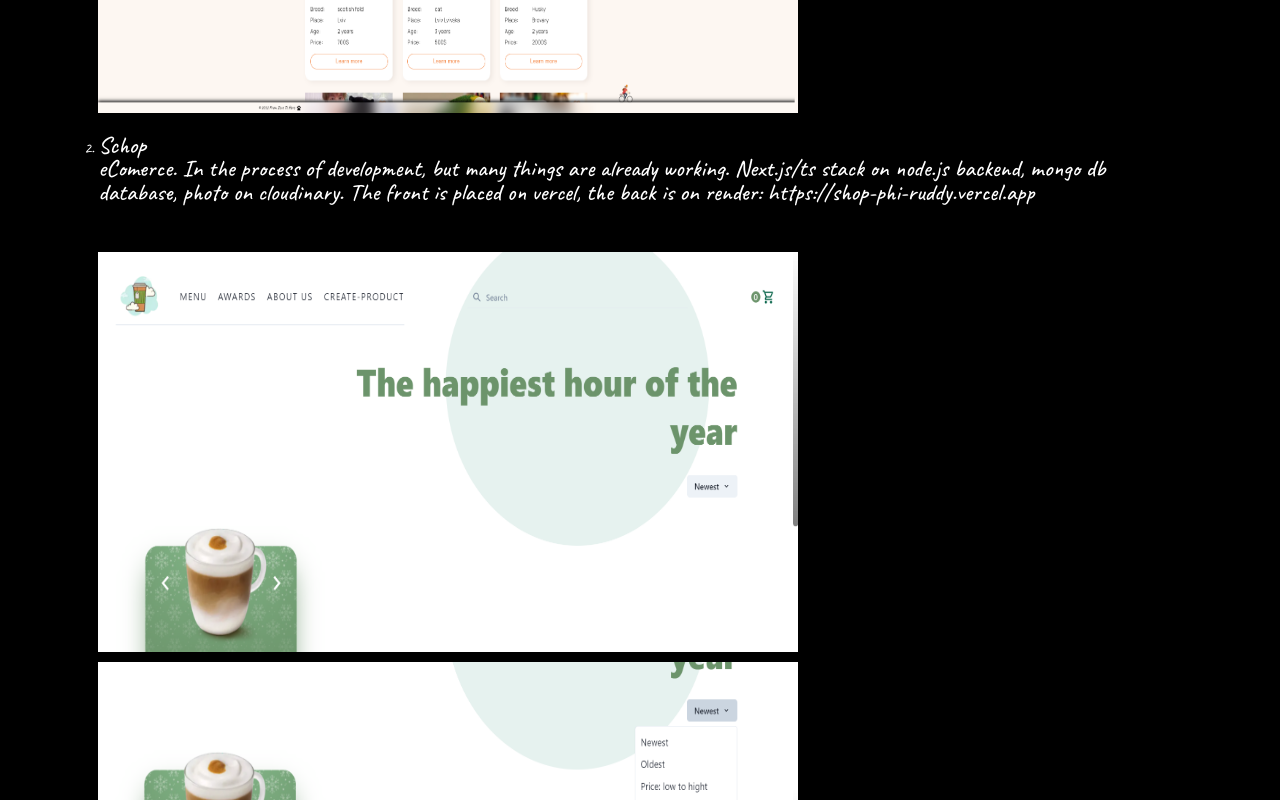
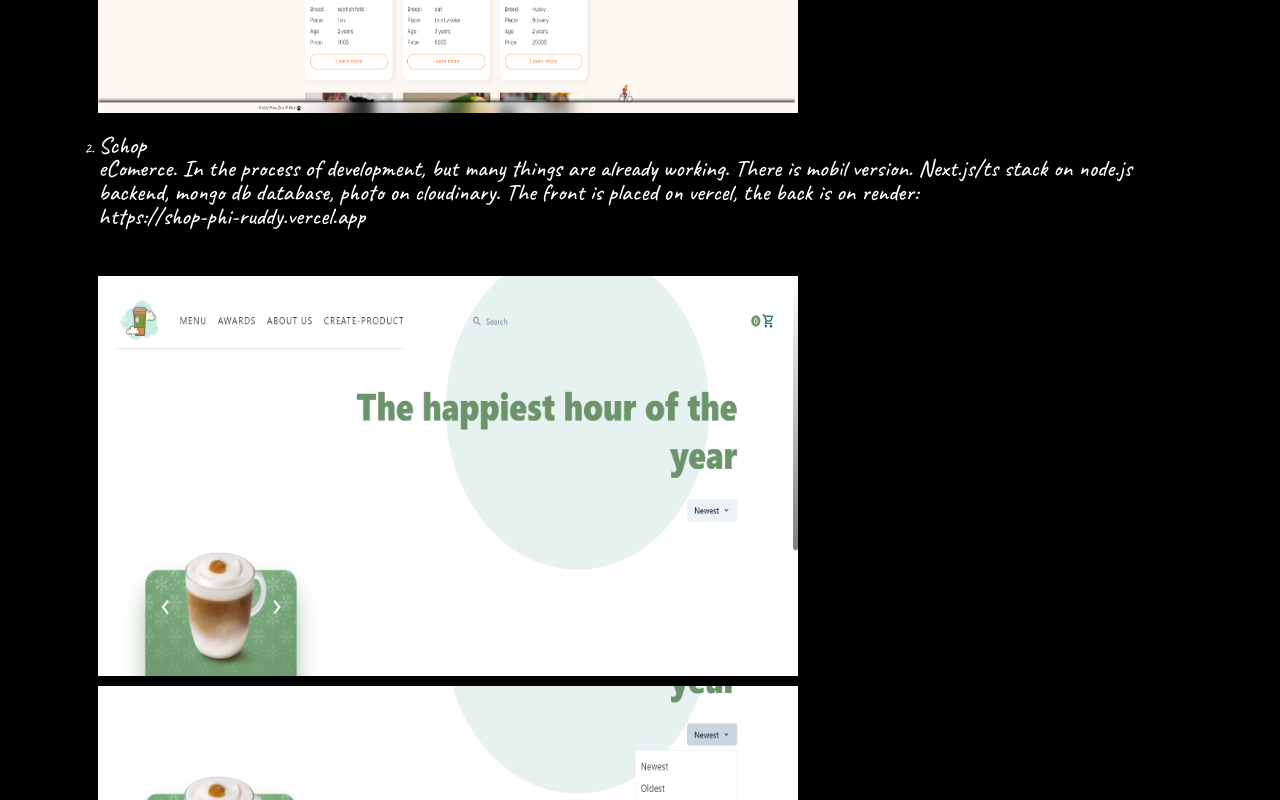
Before and after one commit to myroslav111/Portfolio, a React (Create React App) app: page /#/Projects in a window 1280 px wide. Shown: the part 540-1340 px from the top of the page. Built offline with nearby package versions, Linux system fonts and the light colour scheme.

Commit message:
fix proj

```diff
--- a/src/i18n.js
+++ b/src/i18n.js
@@ -59,7 +59,7 @@ const resources = {
         'Add words for learning (here are can use two languages for learning). When you finished delete them. App with google authorization. There is a translator. App in progress',
       converter: 'Converter currenct. Used navigator.geolocation',
       pets: 'The application solves the problem of finding or selling animals. Full stack aplication Front-End (react) Back-End (node.js, mongodb)',
-      shop: 'eComerce. In the process of development, but many things are already working. Next.js/ts stack on node.js backend, mongo db database, photo on cloudinary. The front is placed on vercel, the back is on render',
+      shop: 'eComerce. In the process of development, but many things are already working. There is mobil version. Next.js/ts stack on node.js backend, mongo db database, photo on cloudinary. The front is placed on vercel, the back is on render',
     },
   },
   ua: {
@@ -115,7 +115,7 @@ const resources = {
       converter: 'Конвертер валют. Використаний navigator.geolocation',
       next: 'Проект на Next.js ',
       pets: 'Додаток вирішує завдання пошуку тварин. Додаток із повним стеком  Front-End (react) Back-End (node.js, mongodb)',
-      shop: 'eComerce. В процессі розробки але багато чого вже працює. Стек next.js/ts на бекенді node.js база данних mongo db фото на cloudinary. Фронт розміщений на vercel, бек на render',
+      shop: 'eComerce. В процессі розробки але багато чого вже працює. Є мобільна версія. Стек next.js/ts на бекенді node.js база данних mongo db фото на cloudinary. Фронт розміщений на vercel, бек на render',
     },
   },
 };
--- a/src/pages/projects/Projects.jsx
+++ b/src/pages/projects/Projects.jsx
@@ -56,7 +56,7 @@ const Projects = () => {
                       style={{ display: 'flex', flexDirection: 'column' }}
                     >
                       <img
-                        className="project__exemples1"
+                        className="project__exemples4"
                         style={{ marginBottom: '10px' }}
                         width="700px"
                         height="400px"
@@ -64,7 +64,7 @@ const Projects = () => {
                         src={require('./images/Screenshot_11.png')}
                       />
                       <img
-                        className="project__exemples2"
+                        className="project__exemples4"
                         width="700px"
                         height="400px"
                         alt="divise"
```
